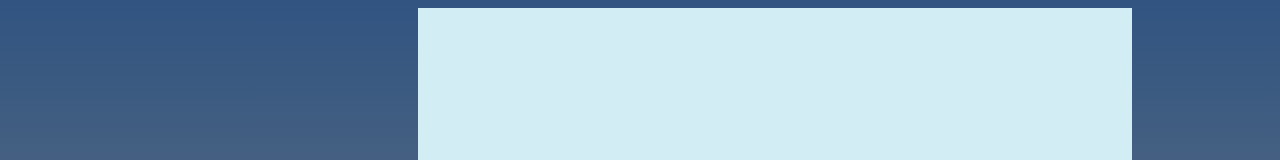
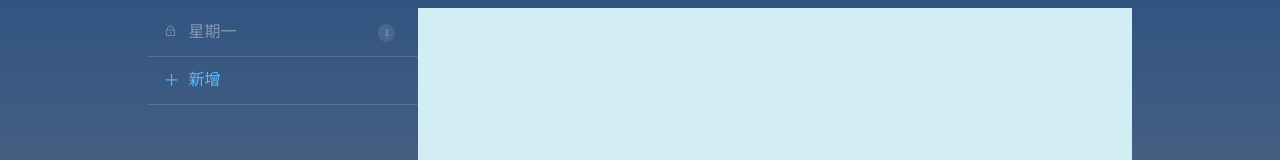
Before and after one commit to tinkaikin/chj-74-todo, a Vue app: page / in a window 1280 px wide. Shown: the top 160 px of the page. Built offline with nearby package versions, Linux system fonts and the light colour scheme.

Commit message:
3.1.8 创建menus.vue(菜单组件)

```diff
--- a/src/components/layouts.vue
+++ b/src/components/layouts.vue
@@ -1,13 +1,19 @@
 <template>
   <section class="container" > <!--最外层容器-->
     <section class="menu"> <!--左边的容器-->
+      <menus></menus>
     </section>
     <section class="content-container"><!--右边的容器-->
     </section>
   </section>
 </template>
 <script>
-export default {}
+import menus from './menus'
+export default {
+  components: {
+    menus
+  }
+}
 </script>
 <style lang="less">
 @import '../a-common/style/layouts.less';
--- /dev/null
+++ b/src/components/menus.vue
@@ -0,0 +1,20 @@
+<template>
+  <div class="list-todos">  <!--菜单容器-->
+      <a class="list-todo activeListClass list" > <!--单个菜单容器-->
+        <span class="icon-lock" ></span>  <!--锁的图标-->
+        <span class="count-list">1</span><!--数字-->
+        星期一 <!--菜单内容-->
+      </a>
+    <a class=" link-list-new" > <!--新增菜单-->
+      <span class="icon-plus">
+      </span>
+      新增
+    </a>
+  </div>
+</template>
+<script>
+export default {}
+</script>
+<style lang="less">
+@import '../a-common/style/menu.less';
+</style>
```
